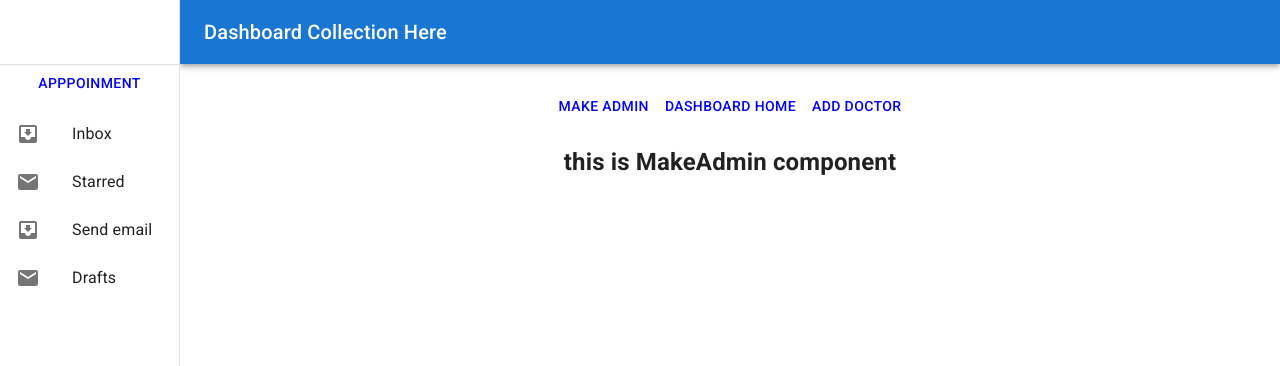
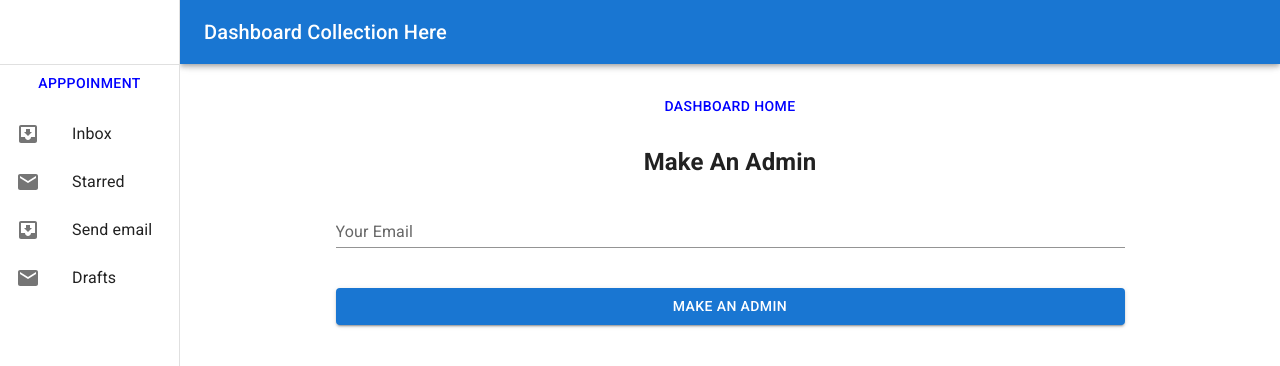
Before and after one commit to codeCampWithSifat/doctor-portal-client-side, a React (Create React App) app: page /dashboard/makeAdmin in a window 1280 px wide. Shown: the top 366 px of the page. Built offline with nearby package versions, Linux system fonts and the light colour scheme; no server answers; sample sign-in values are in the browser's storage.

Commit message:
full done

```diff
--- a/src/Pages/Dashboard/AddDoctor/AddDoctor.js
+++ b/src/Pages/Dashboard/AddDoctor/AddDoctor.js
@@ -1,31 +1,12 @@
 import React, { useState } from "react";
-import TextField from "@mui/material/TextField";
-import { Button } from "@mui/material";
+
 
 const AddDoctor = () => {
-  const [email, setEmail] = useState("");
-  const handleOnBlur = e => {
-    setEmail(e.target.value)
-  }
-  const handleAdminSubmit = (e) => {
-    e.preventDefault();
-  };
+
   return (
     <div>
       <h3>this is add a doctor</h3>
-      <form onSubmit={handleAdminSubmit}>
-        <TextField
-          sx={{ width: "75%" }}
-          label="Your Email"
-          variant="standard"
-          type="email"
-          name="email"
-          onBlur={handleOnBlur}
-        />
-        <Button sx={{ width: "75%", mt: 5 }} type="submit" variant="contained">
-          Make An Admin
-        </Button>
-      </form>
+
     </div>
   );
 };
--- a/src/Pages/Dashboard/Dashboard/Dashboard.js
+++ b/src/Pages/Dashboard/Dashboard/Dashboard.js
@@ -24,12 +24,14 @@ import { Link, Outlet } from "react-router-dom";
 import { BrowserRouter as Router, Routes, Route } from "react-router-dom";
 import DashboardHome from "../DashboardHome/DashboardHome";
 import MakeAdmin from "../MakeAdmin/MakeAdmin";
+import useAuth from "../../../hooks/useAuth";
 
 const drawerWidth = 180;
 
 function Dashboard(props) {
   const { window } = props;
   const [mobileOpen, setMobileOpen] = React.useState(false);
+  const { admin } = useAuth();
 
   const handleDrawerToggle = () => {
     setMobileOpen(!mobileOpen);
@@ -136,16 +138,18 @@ function Dashboard(props) {
 
         <div className="admin-board">
           <Link
+            to="/dashboard/dashboardHome"
+            style={{ textDecoration: "none", color: "blue" }}
+          >
+            <Button color="inherit">Dashboard Home</Button>
+          </Link>
+          {admin && (
+            <Box>
+              <Link
                 to="/dashboard/makeAdmin"
                 style={{ textDecoration: "none", color: "blue" }}
               >
                 <Button color="inherit">Make Admin</Button>
-          </Link>
-          <Link
-            to="/dashboard/dashboardHome"
-            style={{ textDecoration: "none", color: "blue" }}
-          >
-            <Button color="inherit">Dashboard Home</Button>
               </Link>
               <Link
                 to="/dashboard/addDoctor"
@@ -153,6 +157,8 @@ function Dashboard(props) {
               >
                 <Button color="inherit">Add Doctor</Button>
               </Link>
+            </Box>
+          )}
         </div>
         <Outlet />
       </Box>
--- a/src/Pages/Dashboard/MakeAdmin/MakeAdmin.js
+++ b/src/Pages/Dashboard/MakeAdmin/MakeAdmin.js
@@ -1,11 +1,53 @@
-import React from 'react'
+import { Alert, Button, TextField } from "@mui/material";
+import React, { useState } from "react";
 
 const MakeAdmin = () => {
+  const [email, setEmail] = useState("");
+  const [success, setSuccess] = useState(false);
+  const handleOnBlur = (e) => {
+    setEmail(e.target.value);
+  };
+  const handleAdminSubmit = (e) => {
+    const user = { email };
+    e.preventDefault();
+    fetch(`http://localhost:5000/users/admin`, {
+      method: "PUT",
+      headers: {
+        "Content-Type": "application/json",
+      },
+      body: JSON.stringify(user),
+    })
+      .then((res) => res.json())
+      .then((data) => {
+        console.log(data);
+        if (data.modifiedCount) {
+          setSuccess(true);
+        }
+      });
+  };
   return (
     <div>
-      <h2>this is MakeAdmin component</h2>
+      <h2>Make An Admin</h2>
+      <form onSubmit={handleAdminSubmit}>
+        <TextField
+          sx={{ width: "75%" }}
+          label="Your Email"
+          variant="standard"
+          type="email"
+          name="email"
+          onBlur={handleOnBlur}
+        />
+        <Button sx={{ width: "75%", mt: 5 }} type="submit" variant="contained">
+          Make An Admin
+        </Button>
+      </form>
+      {success && (
+        <Alert sx={{ width: "75%", mt: 3, mx: 9 }} severity="success">
+          Admin Created Successfully!{" "}
+        </Alert>
+      )}
     </div>
-  )
-}
+  );
+};
 
-export default MakeAdmin
+export default MakeAdmin;
--- a/src/hooks/useFirebase.js
+++ b/src/hooks/useFirebase.js
@@ -19,6 +19,7 @@ const useFirebase = () => {
   const auth = getAuth();
   const [isLoading, setIsLoading] = useState(true);
   const [authError, setAuthError] = useState("");
+  const [admin , setAdmin] = useState(false);
 
   const googleSignIn = (navigate, location) => {
     setIsLoading(true)
@@ -121,9 +122,16 @@ const useFirebase = () => {
     .then()
   };
 
+  useEffect(() => {
+    fetch(`http://localhost:5000/users/${user.email}`)
+    .then(res => res.json())
+    .then(data => setAdmin(data.admin))
+  },[user.email])
+
   return {
     user,
     registerUser,
+    admin,
     loginUser,
     logout,
     isLoading,
```
Lines whose indentation alone changed are shown as unchanged.
